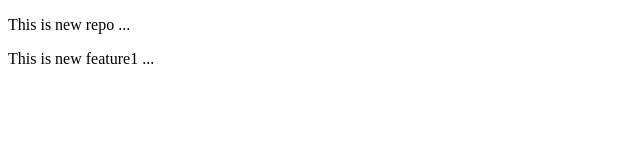
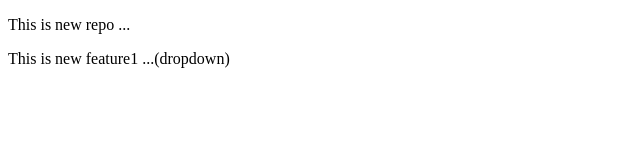
Before and after one commit to kaustubhgawande9-create/localrepo, a plain HTML site: page index.html in a window 1280 px wide. Shown: the full height of the page, 0-640 px from the left. Drawn offline with Linux system fonts and the light colour scheme.

Commit message:
dropdown

```diff
--- a/index.html
+++ b/index.html
@@ -7,6 +7,6 @@
 </head>
 <body>
     <p> This is new repo ...</p>
-    <p> This is new feature1 ...</p>
+    <p> This is new feature1 ...(dropdown) </p>
 </body>
 </html>
```
